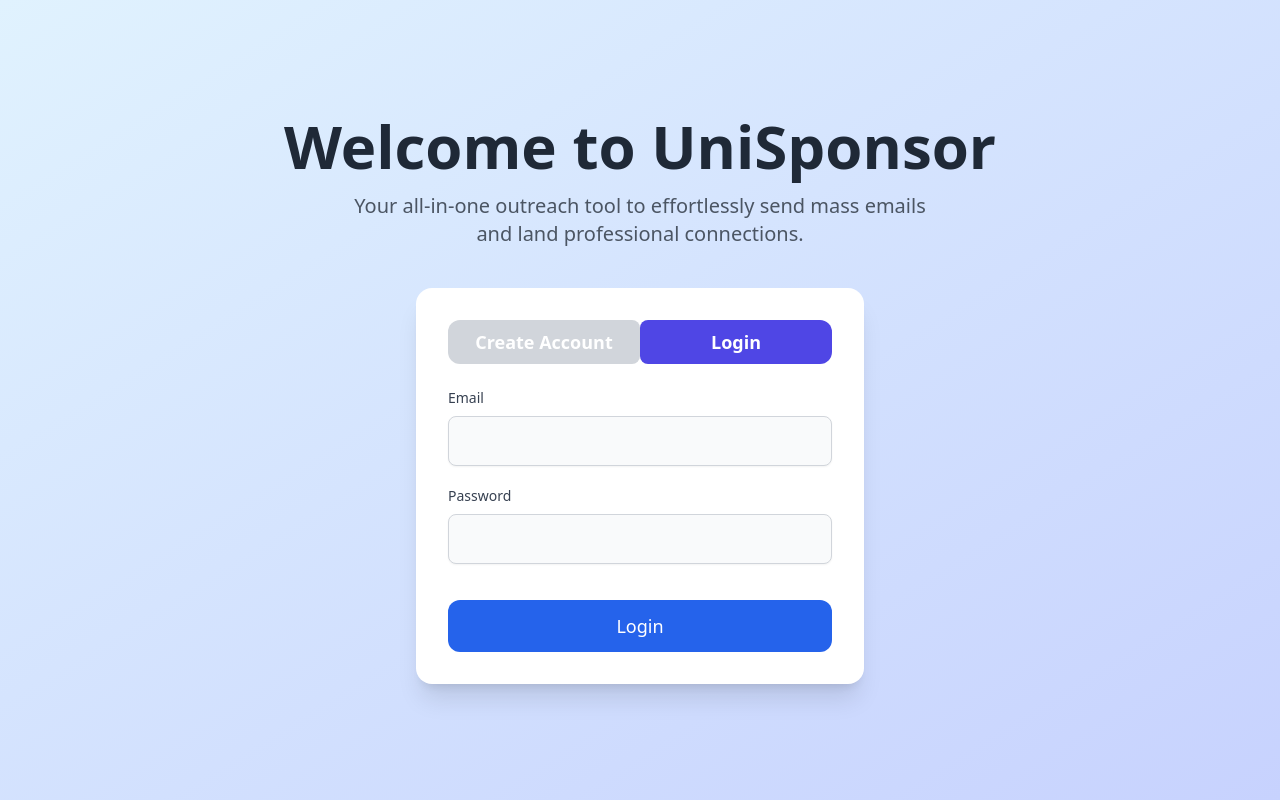
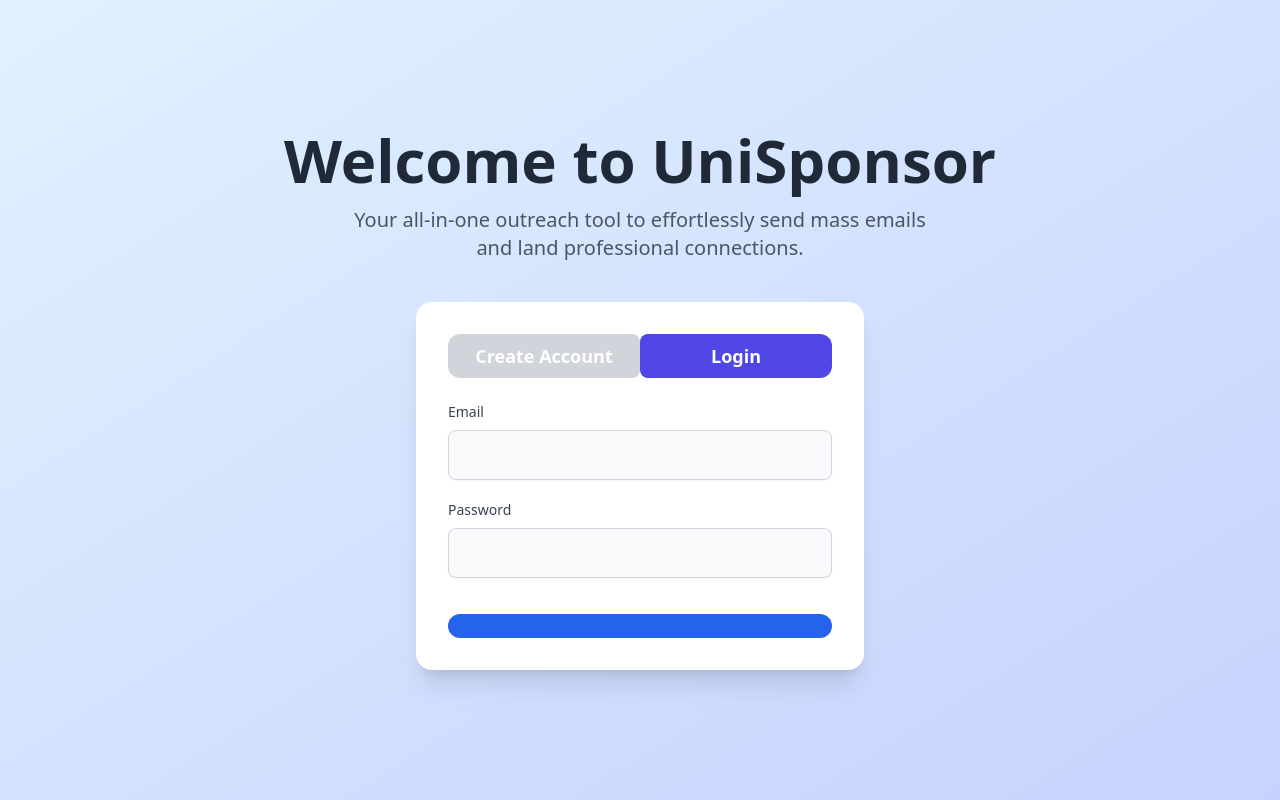
Before and after one commit to REHVan/SHPEUSFTools, a React (Create React App) app in the folder Frontend/: page /login in a window 1280 px wide. Built offline with nearby package versions, Linux system fonts and the light colour scheme.

Commit message:
Fix button

```diff
--- a/Frontend/src/components/Button.jsx
+++ b/Frontend/src/components/Button.jsx
@@ -1,9 +1,9 @@
 import React from 'react';
 
-function Button({ type, children, className = '' }) {
+function Button({ type, label, className = '' }) {
   return (
     <button type={type} className={`btn ${className}`}>
-      {children}
+      {label}
     </button>
   );
 }
```
